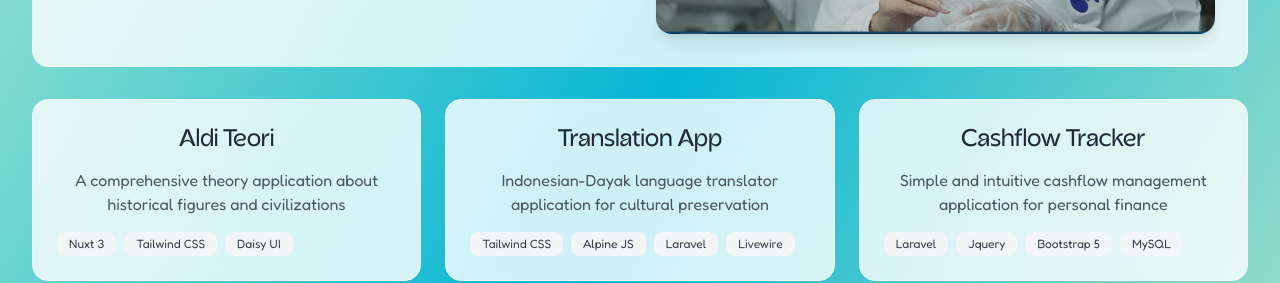
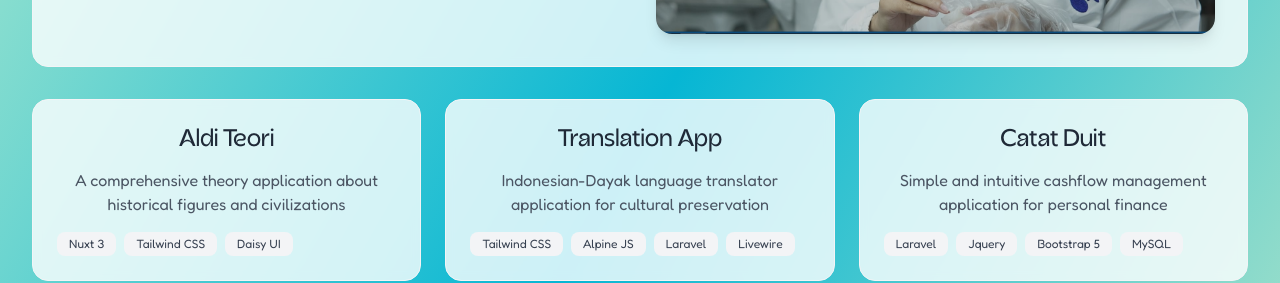
Before and after one commit to aldmf26/aldinuxt, a Nuxt app: page / in a window 1280 px wide. Shown: the part 980-1263 px from the top of the page. Built offline with nearby package versions, Linux system fonts and the light colour scheme.

Commit message:
fix: judul dan link catat duit

```diff
--- a/components/Project.vue
+++ b/components/Project.vue
@@ -171,10 +171,10 @@ const projects = ref([
   },
   {
     id: 3,
-    judul: "Cashflow Tracker",
+    judul: "Catat Duit",
     deskripsi: "Simple and intuitive cashflow management application for personal finance",
     techs: ["Laravel", "Jquery", "Bootstrap 5", "MySQL"],
-    link: "https://cashflow.klinikhappykids.com/cashflow/add",
+    link: "https://cashflow.klinikhappykids.com",
     imgLink: "cashflow.png",
   },
 ]);
```
